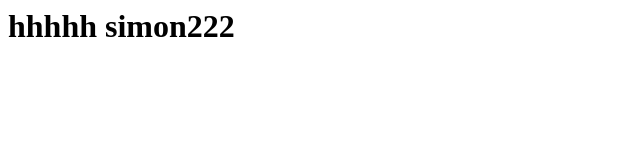
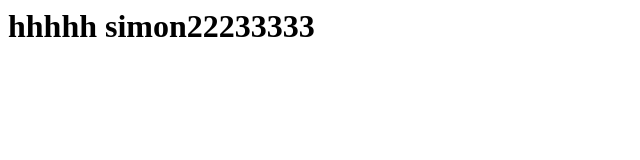
Before and after one commit to ZZsimon/test-ver, a plain HTML site: page index.html in a window 1280 px wide. Shown: the whole page, without its empty margins (0-640 px from the left). Drawn offline with Linux system fonts and the light colour scheme.

Commit message:
Update index.html

```diff
--- a/index.html
+++ b/index.html
@@ -1 +1 @@
-<h1>hhhhh simon222</h1>
+<h1>hhhhh simon22233333</h1>
```
